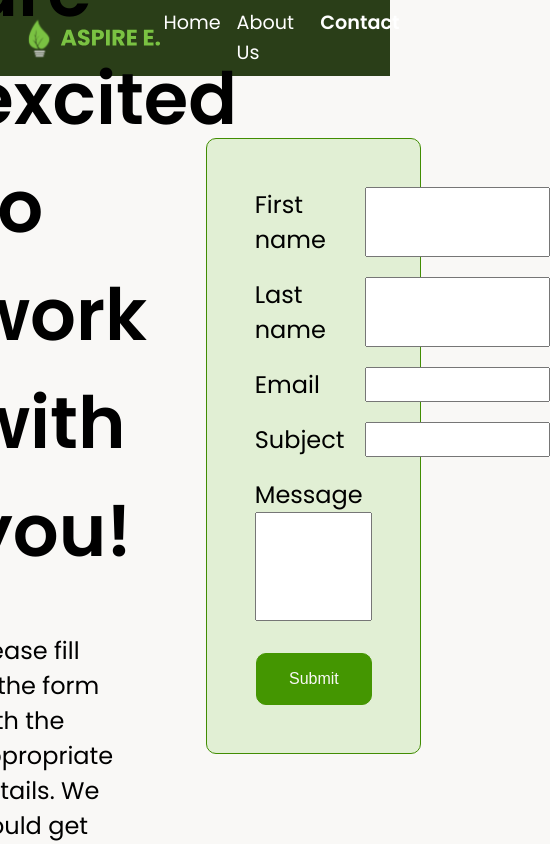
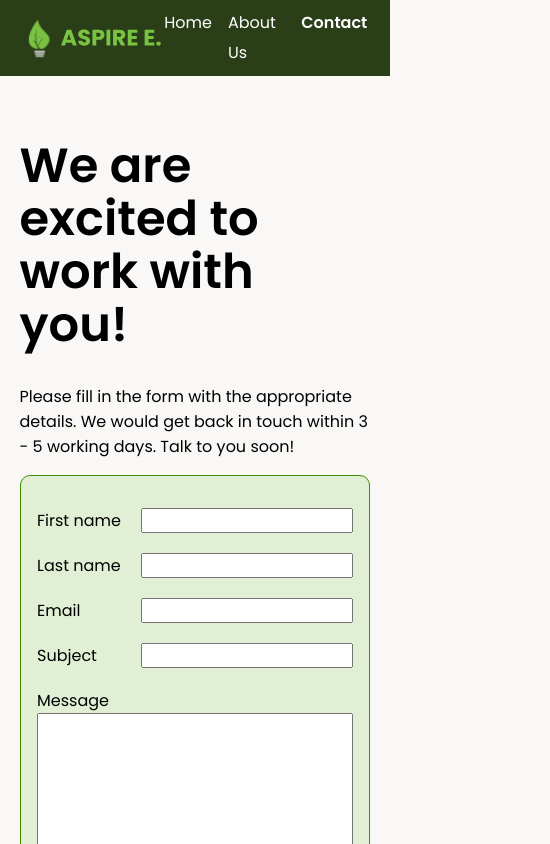
Before and after one commit to shawnanuptra/promo-website, a React (Create React App) app: page /contact in a window 390 px wide. Shown: the top 844 px of the page, 550 px wide, since content can reach past the window. Built offline with nearby package versions, Linux system fonts and the light colour scheme.

Commit message:
made contact us movile responsive

```diff
--- a/src/Contact.css
+++ b/src/Contact.css
@@ -2,7 +2,8 @@
     display: flex;
     justify-content: center;
     align-items: center;
-	height: calc(100vh - 104px);
+    flex-direction: column;
+    padding: 2rem 5%;
 }
 
 .part1 {
@@ -21,14 +22,9 @@
     border: 1px solid #418d02;
     border-radius: 10px;
     font-size: 24px;
-	width: 30%;
-	height: 70%;
     padding: 3rem;
-}
-
-.contact > div {
-	width: 35%;
-	margin-right: 100px;
+    width: 90%;
+    max-width: 800px;
 }
 
 .message {
@@ -44,7 +40,6 @@
 }
 .message-text {
     width: 100%;
-	height: 100%;
     resize: none;
     margin: 0;
     margin-bottom: 2rem;
@@ -56,7 +51,7 @@
     font-style: normal;
     font-weight: 600;
     font-size: 72px;
-
+    line-height: 1.1;
     color: #000000;
 }
 
@@ -81,3 +76,17 @@
     text-align: right;
     display: block;
 }
+@media only screen and (max-width: 768px) {
+    .title-contact {
+        font-size: 3rem;
+    }
+    .contact-content {
+        font-size: medium;
+    }
+    label {
+        font-size: 1rem;
+    }
+    .contact > form {
+        padding: 2rem 1rem;
+    }
+}
--- a/src/Contact.js
+++ b/src/Contact.js
@@ -31,7 +31,7 @@ export default function Contact() {
                     <div className='group2'>
                         <label className='message'>Message</label>
                         <div>
-                            <textarea class='message-text' type='text' id='subject' name='subject' />
+                            <textarea class='message-text' type='text' id='subject' name='subject' rows={20} />
                             <button className='cta'>Submit</button>
                         </div>
                     </div>
--- a/src/components/Navbar.css
+++ b/src/components/Navbar.css
@@ -53,4 +53,8 @@
     .navStyle {
         padding: 0.5rem;
     }
+
+    .navItemGroup > a {
+        font-size: 1rem;
+    }
 }
```
Lines whose indentation alone changed are shown as unchanged.
